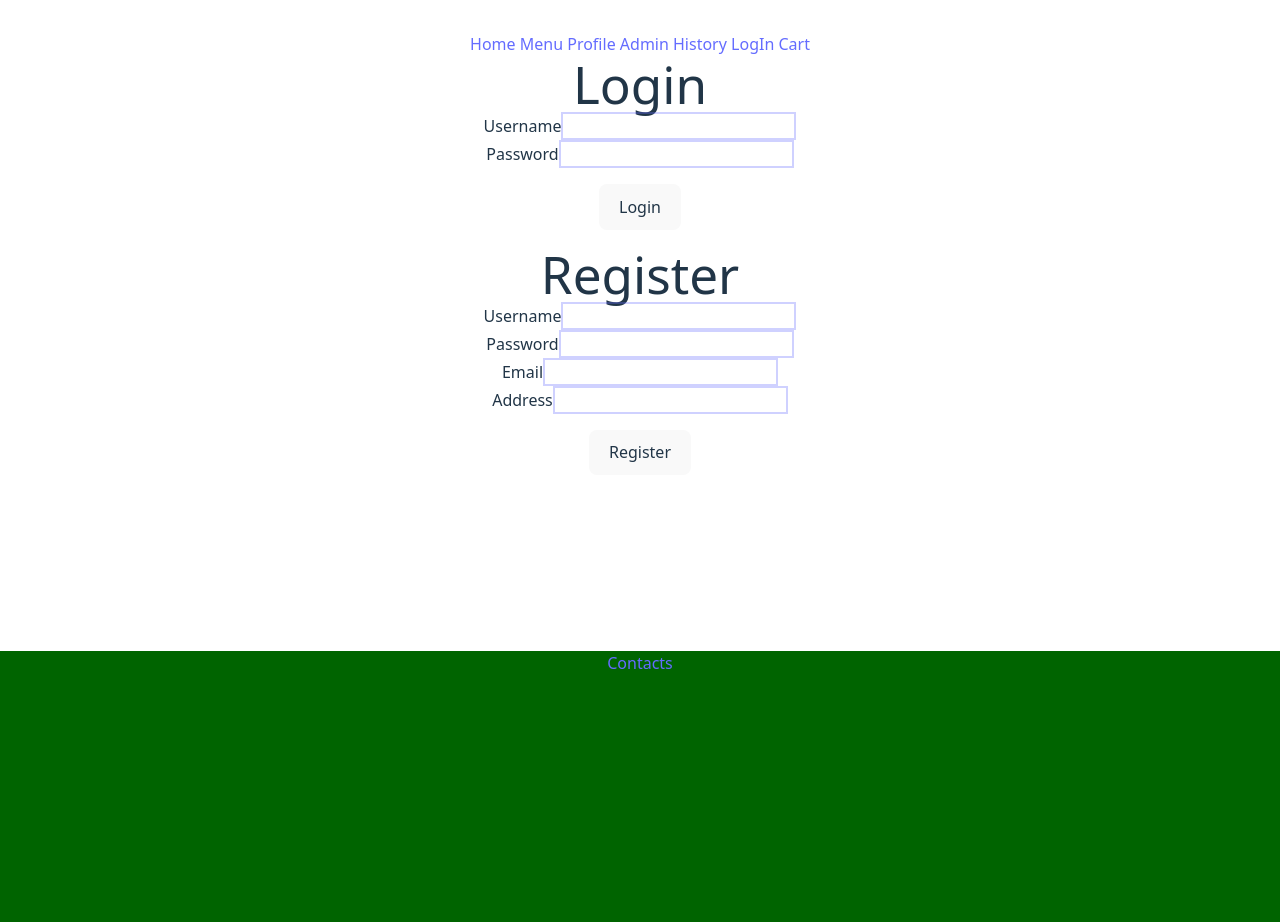
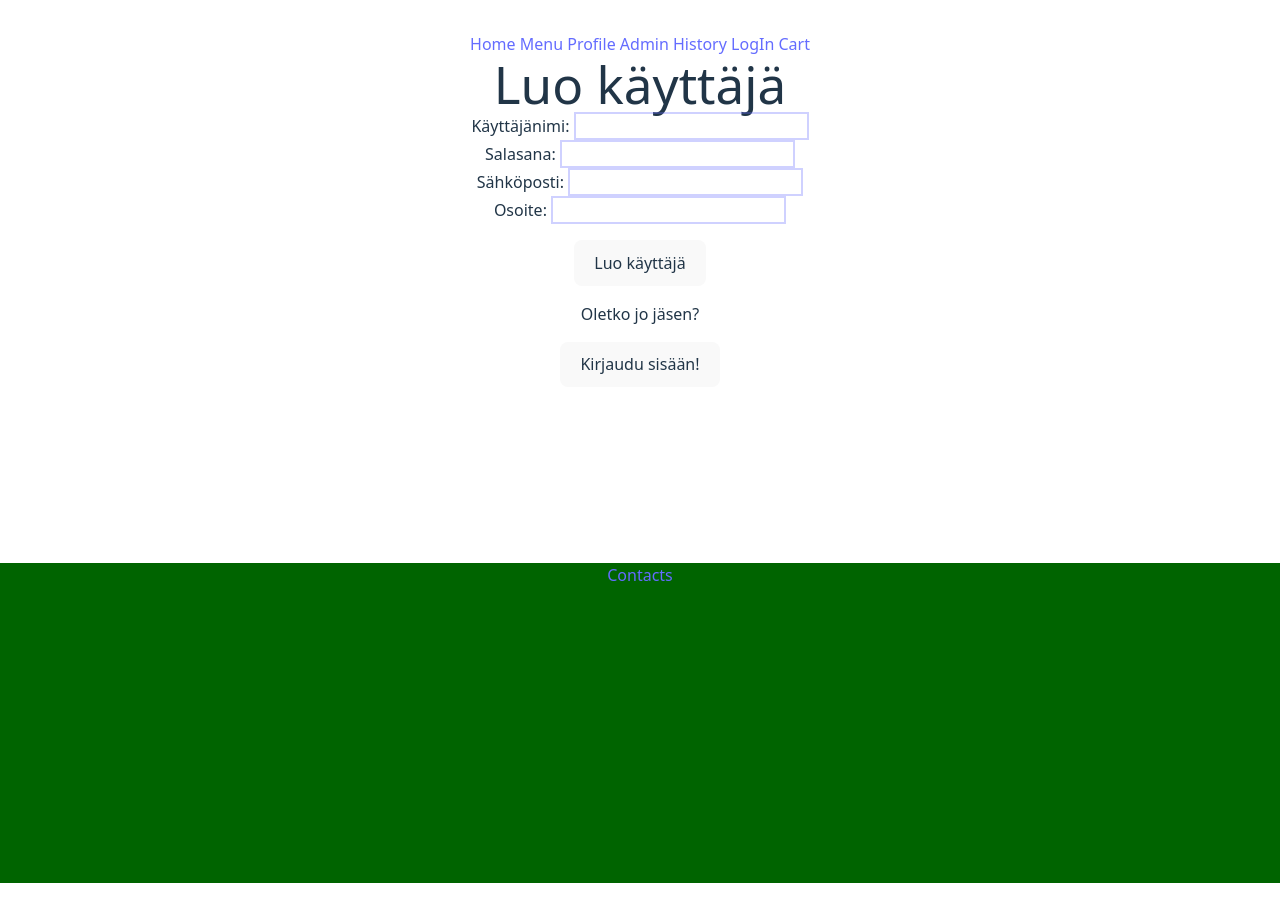
Before and after one commit to sandra-sanj/restaurant-website, a React (Vite) app in the folder frontend/: page /login in a window 1280 px wide. Shown: the top 922 px of the page. After the commit the page ends 883 px from the top, so only its background shows below. Built offline with nearby package versions, Linux system fonts and the light colour scheme.

Commit message:
conditional rendering to login and modified forms a little

```diff
--- a/frontend/src/components/profile/LoginForm.jsx
+++ b/frontend/src/components/profile/LoginForm.jsx
@@ -21,10 +21,10 @@ const LoginForm = () => {
 
      return (
          <>
-             <h1>Login</h1>
+             <h1>Kirjaudu sisään!</h1>
              <form onSubmit={ () => {handleSubmit} }>
                   <div>
-                      <label htmlFor="loginuser">Username</label>
+                      <label htmlFor="loginuser">Käyttäjänimi: </label>
                      <input
                          name="username"
                          type="text"
@@ -34,7 +34,7 @@ const LoginForm = () => {
                      />
                  </div>
                  <div>
-                     <label htmlFor="loginpassword">Password</label>
+                     <label htmlFor="loginpassword">Salasana: </label>
                       <input
                          name="password"
                          type="password"
--- a/frontend/src/components/profile/RegisterForm.jsx
+++ b/frontend/src/components/profile/RegisterForm.jsx
@@ -21,10 +21,10 @@ const RegisterForm = () => {
 
      return (
          <>
-            <h1>Register</h1>
+            <h1> Luo käyttäjä</h1>
             <form onSubmit={ () => {handleSubmit} }>
                 <div>
-                    <label htmlFor="registerUser">Username</label>
+                    <label htmlFor="registerUser">Käyttäjänimi: </label>
                     <input
                         name="username"
                         type="text"
@@ -33,7 +33,7 @@ const RegisterForm = () => {
                     />
                 </div>
                 <div>
-                    <label htmlFor="registerPassword">Password</label>
+                    <label htmlFor="registerPassword">Salasana: </label>
                     <input
                         name="password"
                         type="password"
@@ -42,7 +42,7 @@ const RegisterForm = () => {
                     />
                 </div>
                 <div>
-                    <label htmlFor="loginuser">Email</label>
+                    <label htmlFor="registerEmail">Sähköposti: </label>
                     <input
                         name="email"
                         type="text"
@@ -51,7 +51,7 @@ const RegisterForm = () => {
                     />
                 </div>
                 <div>
-                    <label htmlFor="registerAddress">Address</label>
+                    <label htmlFor="registerAddress">Osoite: </label>
                     <input
                         name="address"
                         type="text"
@@ -59,7 +59,7 @@ const RegisterForm = () => {
                         onChange={ (e) => {handleInputChange(e)} }
                     />
                 </div>
-                <button type="submit">Register</button>
+                <button type="submit">Luo käyttäjä</button>
             </form>
         </>
     );
--- a/frontend/src/pages/Login.jsx
+++ b/frontend/src/pages/Login.jsx
@@ -1,14 +1,26 @@
+import { useState } from 'react';
 import LoginForm from '../components/profile/LoginForm';
 import RegisterForm from '../components/profile/RegisterForm';
 
 
 //add conditional rendering to show either login or register and add button
 const Login = () => {
-  return (
-    <>
-      <LoginForm/>
-      <RegisterForm />
-    </>
+  const [showForm, setShowForm] = useState(false);
+  const [buttonText, setButtonText] = useState("Kirjaudu sisään!");
+  const [pText, setPtext] = useState("Oletko jo jäsen?")
+
+  const handleButton = () => {
+    setShowForm(current => !current);
+    setPtext(showForm ? 'Oletko jo jäsen?' : "Eikö vielä tiliä?");
+    setButtonText(showForm ? "Kirjaudu sisään!" : 'Rekisteröidy!');
+  }
+
+  return(
+  <>
+    {showForm ? <LoginForm /> : <RegisterForm />}
+    <p>{pText}</p>
+    <button onClick={() => {handleButton()} }>{buttonText}</button>
+  </>
   );
 };
 
```
